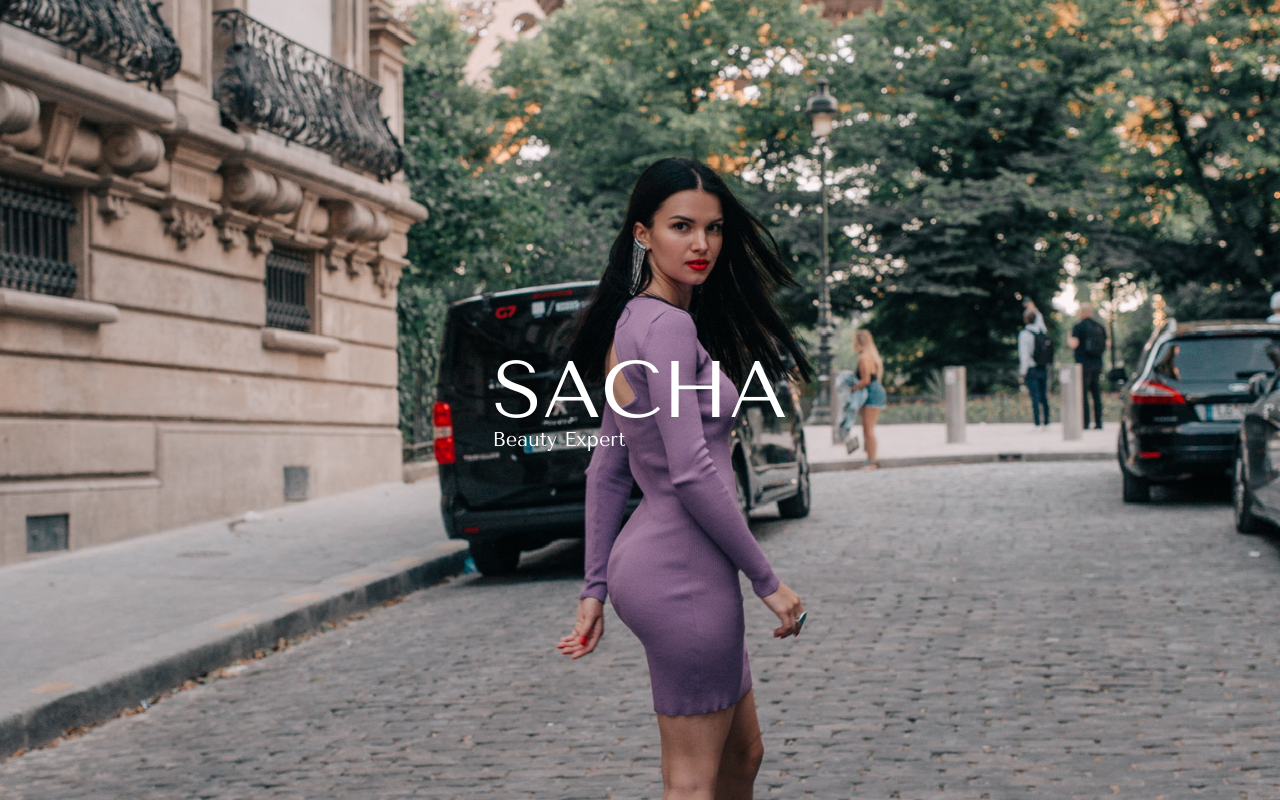
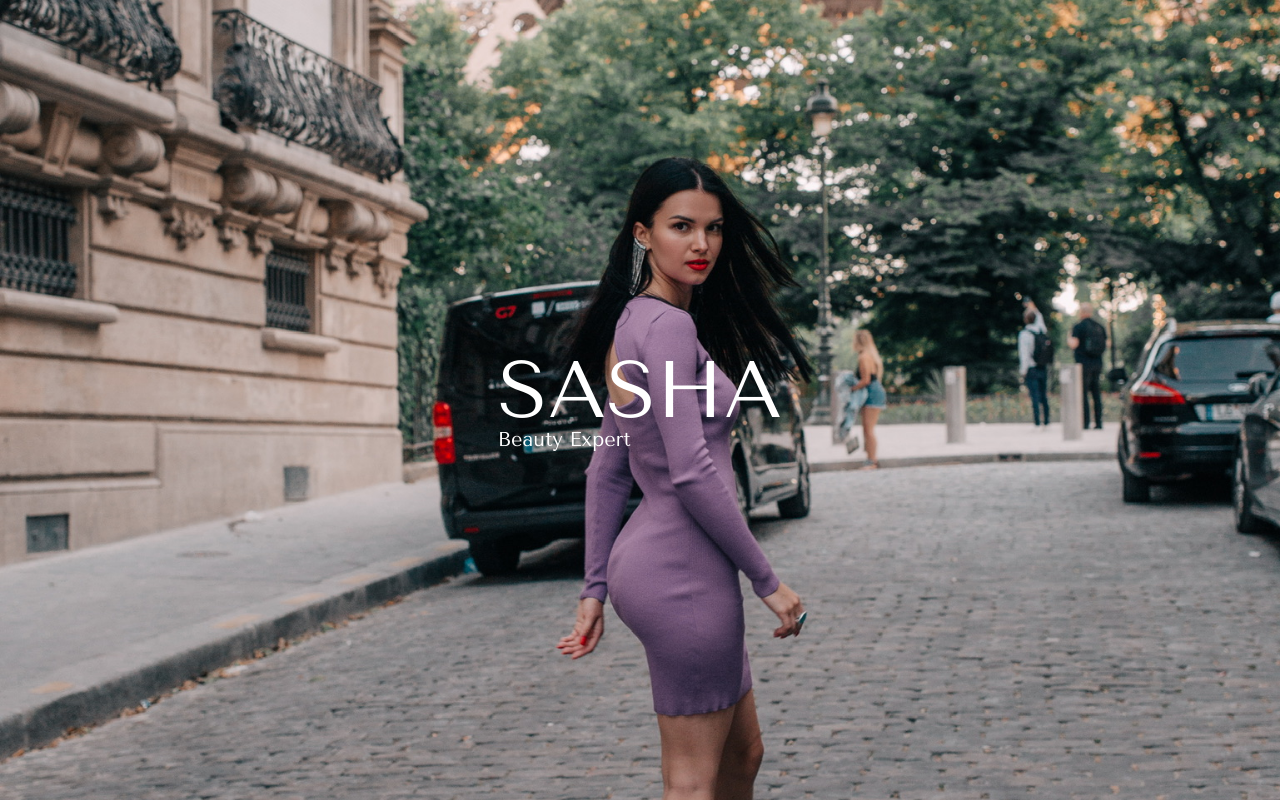
Before and after one commit to IraCannet/sashamuaparis, a plain HTML site: page index.html in a window 1280 px wide. Drawn offline with nearby package versions, Linux system fonts and the light colour scheme; a web font is replaced by a local one.

Commit message:
englishname

```diff
--- a/index.html
+++ b/index.html
@@ -17,7 +17,7 @@
 <body>
     <div class="landing">
         <a href="./language-choice.html">
-            <h1>SACHA</h1>
+            <h1>SASHA</h1>
             <h2>Beauty Expert</h2>
         </a>
     </div>
```
